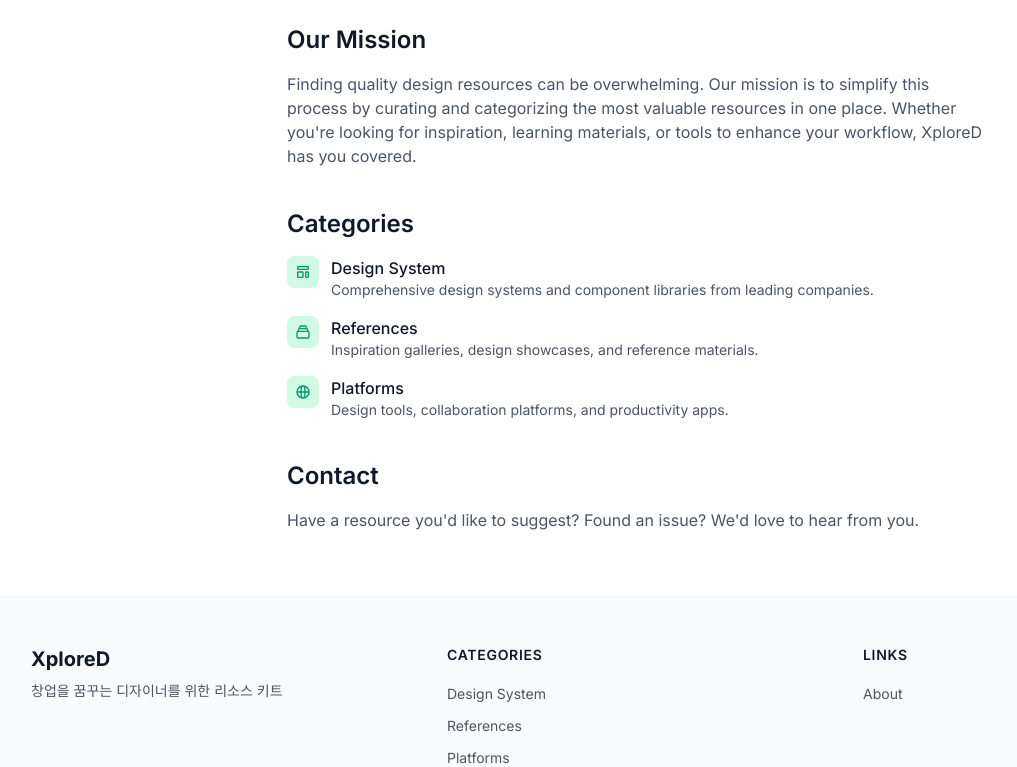
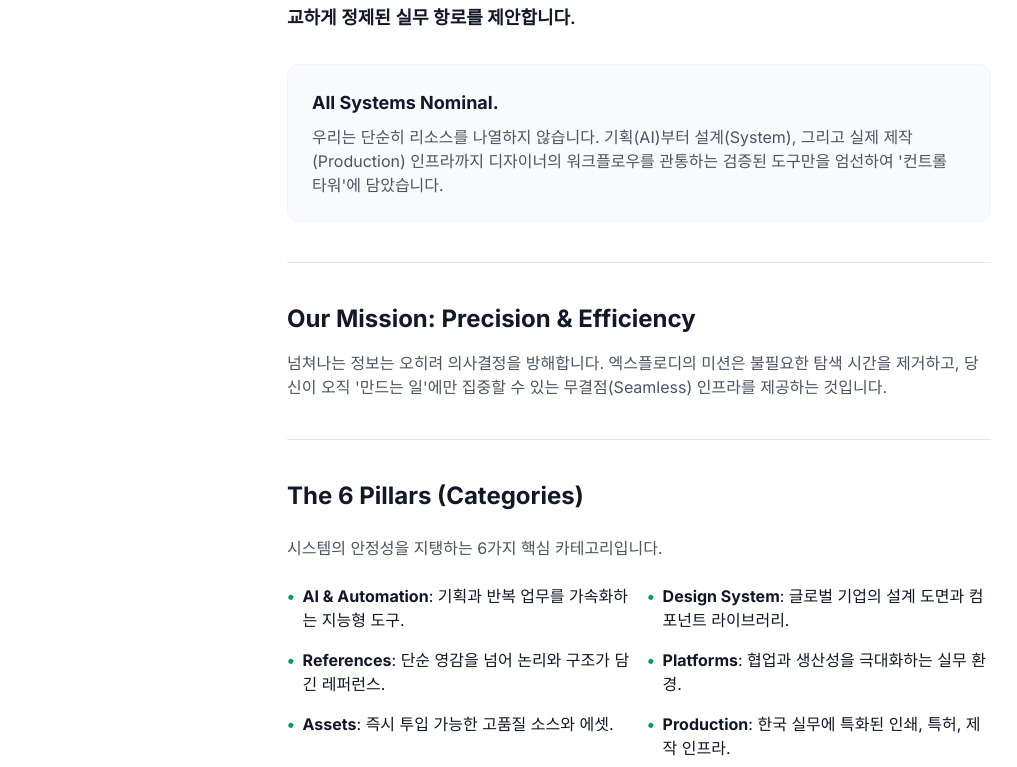
Before and after one commit to sookmi/xplored, a Next.js app: page /about in a window 1280 px wide. Shown: the part 293-1060 px from the top of the page, without its empty margins (1-1018 px from the left). Built offline with nearby package versions, Linux system fonts and the light colour scheme.

Commit message:
feat: update About page content with new Korean text

```diff
--- a/app/about/page.tsx
+++ b/app/about/page.tsx
@@ -2,82 +2,84 @@ import type { Metadata } from 'next';
 
 export const metadata: Metadata = {
   title: 'About - XploreD',
-  description: 'Learn more about XploreD and our mission to curate the best design resources.',
+  description: 'The Designer\'s Survival Kit. 아이디어부터 결과까지, 창업을 꿈꾸는 디자이너를 위한 엄선된 실무 리소스.',
 };
 
 export default function AboutPage() {
   return (
     <div className="max-w-3xl mx-auto px-4 sm:px-6 lg:px-8 py-16">
-      <h1 className="text-4xl font-bold text-gray-900 mb-6">About XploreD</h1>
+      <h1 className="text-4xl font-bold text-gray-900 mb-2">About XploreD</h1>
+      <h2 className="text-xl font-medium text-gray-600 mb-8">The Designer&apos;s Survival Kit.</h2>
 
       <div className="prose prose-gray max-w-none">
-        <p className="text-lg text-gray-600 mb-6">
-          XploreD is a curated collection of design resources for designers and developers.
-          We carefully select and organize the best design systems, references, and platforms
-          to help you create better products.
+        <p className="text-lg text-gray-700 leading-relaxed mb-8">
+          아이디어는 많지만, 그것을 결과물로 만드는 과정은 고독합니다.
+          사수 없는 환경에서 모든 결정을 스스로 내려야 하는 솔로 디자이너와 창업가형 디자이너를 위해,
+          <strong className="text-gray-900 font-semibold"> 엑스플로디(XploreD)는 정교하게 정제된 실무 항로를 제안합니다.</strong>
         </p>
 
-        <h2 className="text-2xl font-semibold text-gray-900 mt-10 mb-4">
-          Our Mission
+        <div className="bg-gray-50 p-6 rounded-xl border border-gray-100 my-8">
+          <h3 className="text-lg font-bold text-gray-900 mb-2">All Systems Nominal.</h3>
+          <p className="text-gray-600">
+            우리는 단순히 리소스를 나열하지 않습니다.
+            기획(AI)부터 설계(System), 그리고 실제 제작(Production) 인프라까지
+            디자이너의 워크플로우를 관통하는 검증된 도구만을 엄선하여 &apos;컨트롤 타워&apos;에 담았습니다.
+          </p>
+        </div>
+
+        <hr className="my-10 border-gray-200" />
+
+        <h2 className="text-2xl font-bold text-gray-900 mt-10 mb-4">
+          Our Mission: Precision & Efficiency
         </h2>
-        <p className="text-gray-600 mb-6">
-          Finding quality design resources can be overwhelming. Our mission is to simplify
-          this process by curating and categorizing the most valuable resources in one place.
-          Whether you&apos;re looking for inspiration, learning materials, or tools to enhance
-          your workflow, XploreD has you covered.
+        <p className="text-gray-600 mb-8">
+          넘쳐나는 정보는 오히려 의사결정을 방해합니다.
+          엑스플로디의 미션은 불필요한 탐색 시간을 제거하고,
+          당신이 오직 &apos;만드는 일&apos;에만 집중할 수 있는 무결점(Seamless) 인프라를 제공하는 것입니다.
         </p>
 
-        <h2 className="text-2xl font-semibold text-gray-900 mt-10 mb-4">
-          Categories
+        <hr className="my-10 border-gray-200" />
+
+        <h2 className="text-2xl font-bold text-gray-900 mt-10 mb-6">
+          The 6 Pillars (Categories)
         </h2>
-        <ul className="space-y-4 mb-6">
-          <li className="flex gap-3">
-            <span className="flex-shrink-0 w-8 h-8 bg-primary-100 text-primary-600 rounded-lg flex items-center justify-center">
-              <svg className="w-4 h-4" fill="none" stroke="currentColor" viewBox="0 0 24 24">
-                <path strokeLinecap="round" strokeLinejoin="round" strokeWidth={2} d="M4 5a1 1 0 011-1h14a1 1 0 011 1v2a1 1 0 01-1 1H5a1 1 0 01-1-1V5zM4 13a1 1 0 011-1h6a1 1 0 011 1v6a1 1 0 01-1 1H5a1 1 0 01-1-1v-6zM16 13a1 1 0 011-1h2a1 1 0 011 1v6a1 1 0 01-1 1h-2a1 1 0 01-1-1v-6z" />
-              </svg>
-            </span>
-            <div>
-              <h3 className="font-medium text-gray-900">Design System</h3>
-              <p className="text-sm text-gray-600">
-                Comprehensive design systems and component libraries from leading companies.
-              </p>
-            </div>
+        <p className="text-gray-600 mb-6">시스템의 안정성을 지탱하는 6가지 핵심 카테고리입니다.</p>
+
+        <ul className="grid grid-cols-1 sm:grid-cols-2 gap-x-4 gap-y-4 mb-10">
+          <li className="flex items-start">
+            <span className="text-primary-600 mr-2 font-bold">•</span>
+            <span><strong className="text-gray-900">AI & Automation</strong>: 기획과 반복 업무를 가속화하는 지능형 도구.</span>
           </li>
-          <li className="flex gap-3">
-            <span className="flex-shrink-0 w-8 h-8 bg-primary-100 text-primary-600 rounded-lg flex items-center justify-center">
-              <svg className="w-4 h-4" fill="none" stroke="currentColor" viewBox="0 0 24 24">
-                <path strokeLinecap="round" strokeLinejoin="round" strokeWidth={2} d="M19 11H5m14 0a2 2 0 012 2v6a2 2 0 01-2 2H5a2 2 0 01-2-2v-6a2 2 0 012-2m14 0V9a2 2 0 00-2-2M5 11V9a2 2 0 012-2m0 0V5a2 2 0 012-2h6a2 2 0 012 2v2M7 7h10" />
-              </svg>
-            </span>
-            <div>
-              <h3 className="font-medium text-gray-900">References</h3>
-              <p className="text-sm text-gray-600">
-                Inspiration galleries, design showcases, and reference materials.
-              </p>
-            </div>
+          <li className="flex items-start">
+            <span className="text-primary-600 mr-2 font-bold">•</span>
+            <span><strong className="text-gray-900">Design System</strong>: 글로벌 기업의 설계 도면과 컴포넌트 라이브러리.</span>
           </li>
-          <li className="flex gap-3">
-            <span className="flex-shrink-0 w-8 h-8 bg-primary-100 text-primary-600 rounded-lg flex items-center justify-center">
-              <svg className="w-4 h-4" fill="none" stroke="currentColor" viewBox="0 0 24 24">
-                <path strokeLinecap="round" strokeLinejoin="round" strokeWidth={2} d="M21 12a9 9 0 01-9 9m9-9a9 9 0 00-9-9m9 9H3m9 9a9 9 0 01-9-9m9 9c1.657 0 3-4.03 3-9s-1.343-9-3-9m0 18c-1.657 0-3-4.03-3-9s1.343-9 3-9m-9 9a9 9 0 019-9" />
-              </svg>
-            </span>
-            <div>
-              <h3 className="font-medium text-gray-900">Platforms</h3>
-              <p className="text-sm text-gray-600">
-                Design tools, collaboration platforms, and productivity apps.
-              </p>
-            </div>
+          <li className="flex items-start">
+            <span className="text-primary-600 mr-2 font-bold">•</span>
+            <span><strong className="text-gray-900">References</strong>: 단순 영감을 넘어 논리와 구조가 담긴 레퍼런스.</span>
+          </li>
+          <li className="flex items-start">
+            <span className="text-primary-600 mr-2 font-bold">•</span>
+            <span><strong className="text-gray-900">Platforms</strong>: 협업과 생산성을 극대화하는 실무 환경.</span>
+          </li>
+          <li className="flex items-start">
+            <span className="text-primary-600 mr-2 font-bold">•</span>
+            <span><strong className="text-gray-900">Assets</strong>: 즉시 투입 가능한 고품질 소스와 에셋.</span>
+          </li>
+          <li className="flex items-start">
+            <span className="text-primary-600 mr-2 font-bold">•</span>
+            <span><strong className="text-gray-900">Production</strong>: 한국 실무에 특화된 인쇄, 특허, 제작 인프라.</span>
           </li>
         </ul>
 
-        <h2 className="text-2xl font-semibold text-gray-900 mt-10 mb-4">
-          Contact
+        <hr className="my-10 border-gray-200" />
+
+        <h2 className="text-2xl font-bold text-gray-900 mt-10 mb-4">
+          Join the Orbit
         </h2>
         <p className="text-gray-600">
-          Have a resource you&apos;d like to suggest? Found an issue?
-          We&apos;d love to hear from you.
+          제안하고 싶은 리소스가 있거나 시스템 오류를 발견하셨나요?
+          당신의 피드백은 엑스플로디라는 항로를 더 정교하게 만듭니다.
         </p>
       </div>
     </div>
```
